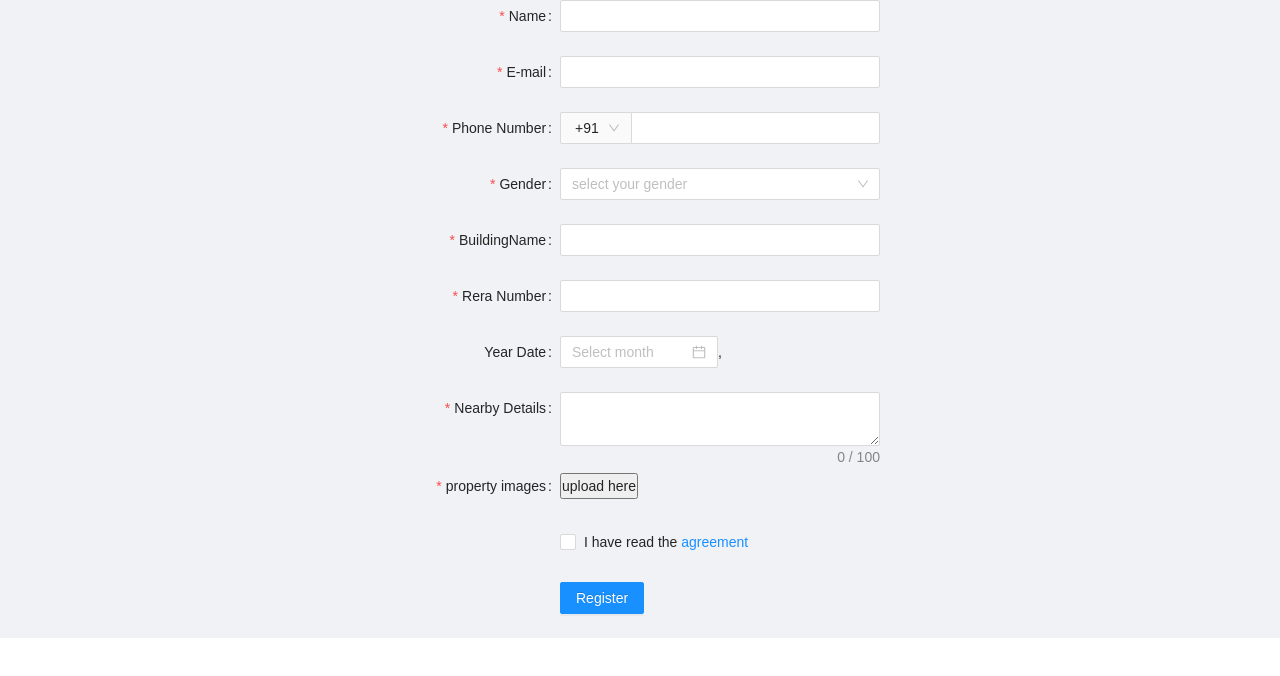
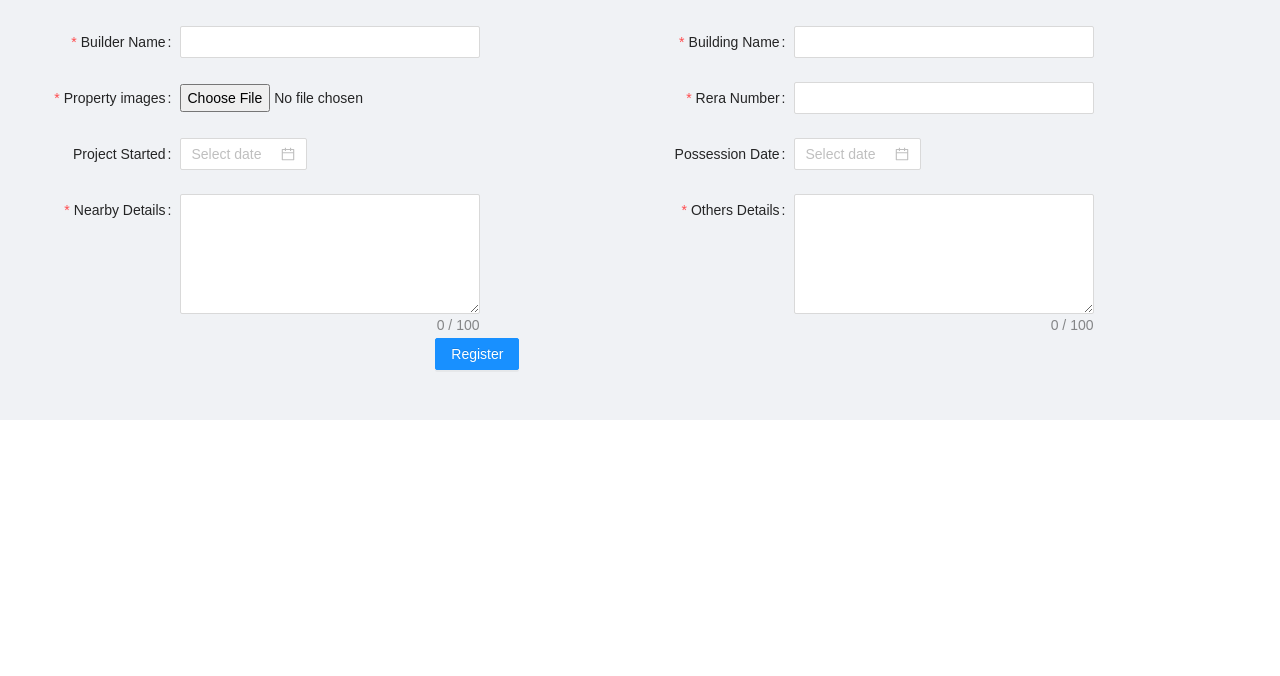
Before and after one commit to mohdsaif91/bfirstrealityCilent, a React (Create React App) app: page /adminAddProperty in a window 1280 px wide. Shown: the top 676 px of the page. Built offline with nearby package versions, Linux system fonts and the light colour scheme.

Commit message:
adminregistration

```diff
--- a/src/AdminPages/Property/PropertyRegistration.js
+++ b/src/AdminPages/Property/PropertyRegistration.js
@@ -2,6 +2,10 @@
 import React, { useState } from "react";
 import "antd/dist/antd.css";
 import { DatePicker, Space, Upload } from "antd";
+// import { Row, Col } from "antd";
+import { UploadOutlined } from "@ant-design/icons";
+import axios, { Axios } from "axios";
+import "./PropertyRegistration.scss";
 import {
   Form,
   Input,
@@ -16,56 +20,25 @@ import {
 } from "antd";
 
 const { Option } = Select;
-// const residences = [
-//     {
-//         value: 'zhejiang',
-//         label: 'Zhejiang',
-//         children: [
-//             {
-//                 value: 'hangzhou',
-//                 label: 'Hangzhou',
-//                 children: [
-//                     {
-//                         value: 'xihu',
-//                         label: 'West Lake',
-//                     },
-//                 ],
-//             },
-//         ],
-//     },
-//     {
-//         value: 'jiangsu',
-//         label: 'Jiangsu',
-//         children: [
-//             {
-//                 value: 'nanjing',
-//                 label: 'Nanjing',
-//                 children: [
-//                     {
-//                         value: 'zhonghuamen',
-//                         label: 'Zhong Hua Men',
-//                     },
-//                 ],
-//             },
-//         ],
-//     },
-// ];
+
 const formItemLayout = {
   labelCol: {
-    xs: {
-      span: 24,
-    },
-    sm: {
-      span: 8,
-    },
+    // xs: {
+    //   span: 24,
+    // },
+    // sm: {
+    //   span: 8,
+    // },
+    span: 6,
   },
   wrapperCol: {
-    xs: {
-      span: 24,
-    },
-    sm: {
-      span: 16,
-    },
+    // xs: {
+    //   span: 12,
+    // },
+    // sm: {
+    //   span: 10,
+    // },
+    span: 5,
   },
 };
 const tailFormItemLayout = {
@@ -85,7 +58,46 @@ function onChange(date, dateString) {
   console.log(date, dateString);
 }
 
+// const initialData = {
+//   builderName:"", buildingName:" ",propertyimage:"",reraNumber: "",projectStarted:"",possesionDate:"",nearbyDetails:"",othersDetail:""
+
+// }
+
 export default function PropertyRegistration() {
+  // const [property, setProperty] = useState({
+  // ...initialData
+  // });
+
+  const [userregistration, setuserRegistration] = useState({
+    builderName: "",
+    buildingName: " ",
+    propertyimage: "",
+    reraNumber: "",
+    projectStarted: "",
+    possesionDate: "",
+    nearbyDetails: "",
+    othersDetail: "",
+  });
+  const [records, setreCords] = useState([]);
+
+  const handleInput = (e) => {
+    const name = e.target.name;
+    const value = e.target.value;
+    console.log(name, value);
+
+    setuserRegistration({ ...userregistration, [name]: value });
+  };
+  const handleSubmit = (e) => {
+    // e.preventDefault();
+
+    const newRecord = {
+      ...userregistration,
+      id: new Date().getTime().toString(),
+    };
+    setreCords([...records, newRecord]);
+    console.log(records);
+  };
+
   const [form] = Form.useForm();
 
   const onFinish = (values) => {
@@ -104,8 +116,28 @@ export default function PropertyRegistration() {
     </Form.Item>
   );
 
+  let formData = new FormData();
+
+  const onFileChange = (e) => {
+    console.log(e.target.files[0]);
+    if (e.target && e.target.files[0]) {
+      formData.append("file", e.target.files[0]);
+    }
+  };
+  const SubmitFileData = () => {
+    Axios.post("https://v2.convertapi.com/upload ", { formData })
+      .then((res) => {
+        console.log(res);
+      })
+      .catch((error) => {
+        console.log(error);
+      });
+  };
+
+  // const handleChange = (e) => {};
+
   return (
-    <div className="formpart" style={{ width: 480, margin: "0 auto" }}>
+    <div className="formpart" style={{ margin: 18, padding: 8 }}>
       <Form
         {...formItemLayout}
         form={form}
@@ -116,18 +148,28 @@ export default function PropertyRegistration() {
         }}
         scrollToFirstError
       >
+        <Row>
+          <Col span={12}>
             <Form.Item
-          name={["user", "name"]}
-          label="Name"
+              // name={["user", "name"]}
+              name="builderName"
+              label="Builder Name"
               rules={[
                 {
                   required: true,
                 },
               ]}
             >
-          <Input />
+              <Input
+                type="text"
+                value={userregistration.builderName}
+                onChange={handleInput}
+                style={{ width: 300 }}
+              />
             </Form.Item>
-        <Form.Item
+          </Col>
+
+          {/* <Form.Item
           name="email"
           label="E-mail"
           rules={[
@@ -142,9 +184,9 @@ export default function PropertyRegistration() {
           ]}
         >
           <Input />
-        </Form.Item>
+        </Form.Item> */}
 
-        <Form.Item
+          {/* <Form.Item
           name="phone"
           label="Phone Number"
           rules={[
@@ -160,28 +202,12 @@ export default function PropertyRegistration() {
               width: "100%",
             }}
           />
-        </Form.Item>
+        </Form.Item> */}
 
+          <Col span={12}>
             <Form.Item
-          name="gender"
-          label="Gender"
-          rules={[
-            {
-              required: true,
-              message: "Please select gender!",
-            },
-          ]}
-        >
-          <Select placeholder="select your gender">
-            <Option value="male">Male</Option>
-            <Option value="female">Female</Option>
-            <Option value="other">Other</Option>
-          </Select>
-        </Form.Item>
-
-        <Form.Item
-          name="buildingname"
-          label="BuildingName"
+              name="buildingName"
+              label="Building Name"
               rules={[
                 {
                   required: true,
@@ -189,11 +215,41 @@ export default function PropertyRegistration() {
                 },
               ]}
             >
-          <Input />
+              <Input
+                type="text"
+                value={userregistration.buildingName}
+                onChange={handleInput}
+                style={{ width: 300 }}
+              />
             </Form.Item>
+          </Col>
+        </Row>
 
+        <Row>
+          <Col span={12}>
             <Form.Item
-          name="Rera number"
+              name="propertyimage"
+              label="Property images"
+              rules={[
+                {
+                  required: true,
+                  message: "Please upload property images!",
+                },
+              ]}
+            >
+              <input
+                className="imgupload"
+                type="file"
+                name="file_upload"
+                onChange={onFileChange}
+                listType="picture"
+              />
+            </Form.Item>
+          </Col>
+
+          <Col span={12}>
+            <Form.Item
+              name="reraNumber"
               label="Rera Number"
               rules={[
                 {
@@ -201,18 +257,53 @@ export default function PropertyRegistration() {
                 },
               ]}
             >
-          <Input />
+              <Input
+                type="text"
+                value={userregistration.reraNumber}
+                onChange={handleInput}
+                style={{ width: 300 }}
+              />
             </Form.Item>
+          </Col>
+        </Row>
 
-        <Form.Item name="date" label="Year Date">
+        <div id="rpart">
+          <Row>
+            <Col span={12}>
+              <Form.Item name="projectStarted" label="Project Started">
                 <Space direction="vertical">
-            <DatePicker onChange={onChange} picker="month" />
+                  {/* <DatePicker onChange={onChange} name="projectStarted" picker="date" /> */}
+                  <DatePicker
+                    type="number"
+                    value={userregistration.projectStarted}
+                    onChange={handleInput}
+                    name="projectStarted"
+                    picker="date"
+                  />
                 </Space>
-          ,
               </Form.Item>
+            </Col>
+            <Col span={12}>
+              <Form.Item name="possesionDate" label="Possession Date">
+                <Space direction="vertical">
+                  {/* <DatePicker onChange={onChange} name="possesionDate" picker="date" /> */}
+                  <DatePicker
+                    type="number"
+                    value={userregistration.possesionDate}
+                    onChange={handleInput}
+                    name="possesionDate"
+                    picker="date"
+                  />
+                </Space>
+              </Form.Item>
+            </Col>
+          </Row>
+        </div>
 
+        <Row>
+          <Col span={12}>
             <Form.Item
-          name="intro"
+              name="nearbyDetails"
               label="Nearby Details"
               rules={[
                 {
@@ -221,48 +312,44 @@ export default function PropertyRegistration() {
                 },
               ]}
             >
-          <Input.TextArea showCount maxLength={100} />
+              <Input.TextArea
+                type="text"
+                value={userregistration.nearbyDetails}
+                onChange={handleInput}
+                rows={5}
+                style={{ width: 300 }}
+                showCount
+                maxLength={100}
+              />
             </Form.Item>
+          </Col>
 
+          <Col span={12}>
             <Form.Item
-          name="propertyimage"
-          label="property images"
+              name="othersDetail"
+              label="Others Details"
               rules={[
                 {
                   required: true,
-              message: "Please upload property images!",
+                  message: "Please input detail",
                 },
               ]}
             >
-          <Upload
-            multiple
-            listType="picture"
-            action={"http://localhost:300/"}
-            showUploadList={{ showRemoveIcon: true }}
-          >
-            <button>upload here</button>
-          </Upload>
+              <Input.TextArea
+                type="text"
+                value={userregistration.othersDetail}
+                onChange={handleInput}
+                rows={5}
+                style={{ width: 300 }}
+                showCount
+                maxLength={100}
+              />
             </Form.Item>
+          </Col>
+        </Row>
 
-        <Form.Item
-          name="agreement"
-          valuePropName="checked"
-          rules={[
-            {
-              validator: (_, value) =>
-                value
-                  ? Promise.resolve()
-                  : Promise.reject(new Error("Should accept agreement")),
-            },
-          ]}
-          {...tailFormItemLayout}
-        >
-          <Checkbox>
-            I have read the <a href="">agreement</a>
-          </Checkbox>
-        </Form.Item>
         <Form.Item {...tailFormItemLayout}>
-          <Button type="primary" htmlType="submit">
+          <Button onSubmit={handleSubmit} type="primary" htmlType="submit">
             Register
           </Button>
         </Form.Item>
--- /dev/null
+++ b/src/AdminPages/Property/PropertyRegistration.scss
@@ -0,0 +1,33 @@
+// // Form.Item{
+// //     display: flex;
+// //     margin-top: 222px ;
+// // }
+// // .formpart{
+// //     display: flex;
+// //     width: 80%;
+// // }
+// // Form.Item{
+
+// //     justify-content: center;
+// // }
+// // textarea.ant-input {
+// //     max-width: 100%;
+// //     height: auto;
+// //     min-height: 422px;
+// //     line-height: 1.5715;
+// //     vertical-align: bottom;
+// //     transition: all 0.3s, height 0s;
+// // }
+// input{
+
+// #xys{
+//     width: 1005px;
+// }}
+// #pxa{
+//     // margin: 222px;
+//     margin-left: 222px;
+// }
+// .imgupload{
+//     color: rgb(32, 66, 66);
+//     margin-left: 200px;
+// }
```
Also changed, not shown: 1 other file (tests, documents, lock files or other folders). Lines whose indentation alone changed are shown as unchanged.
